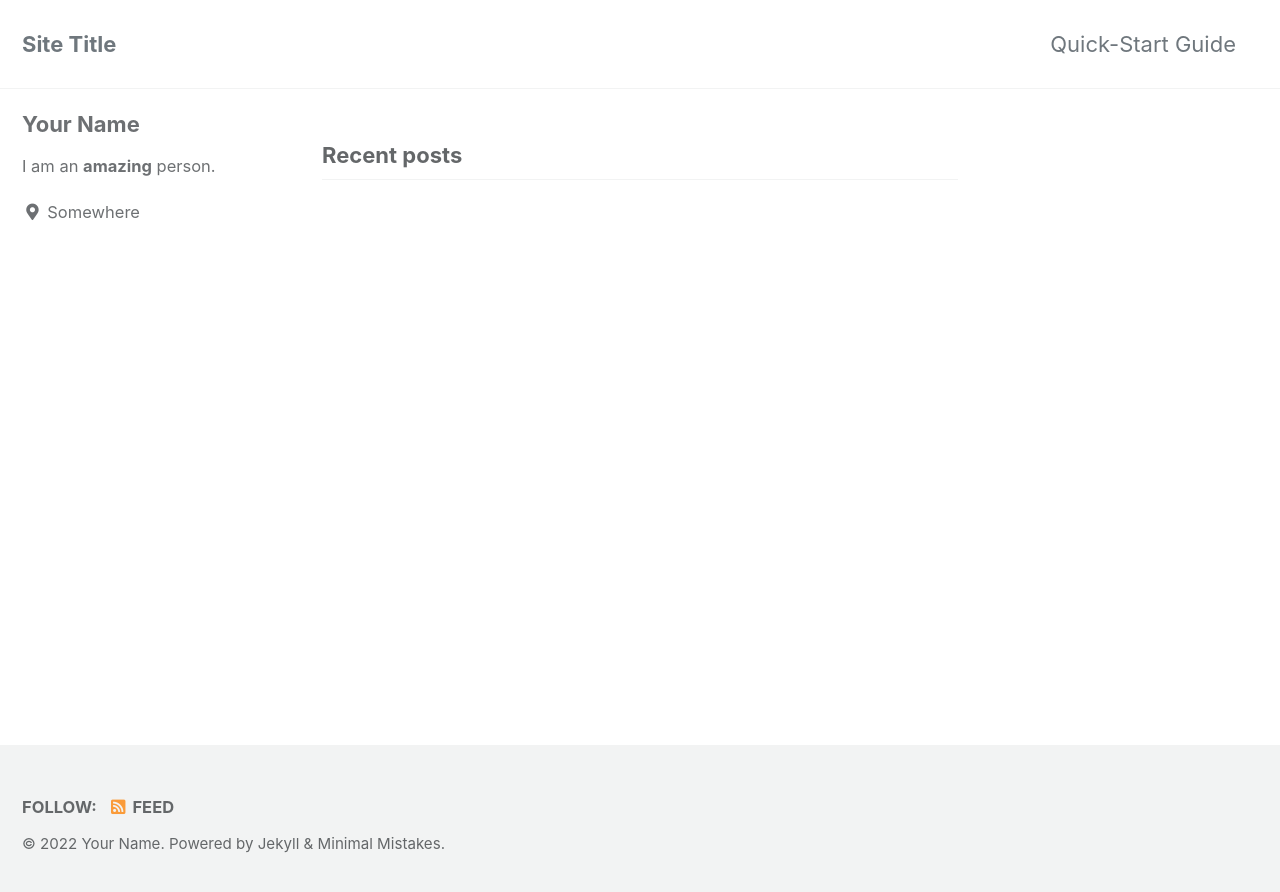
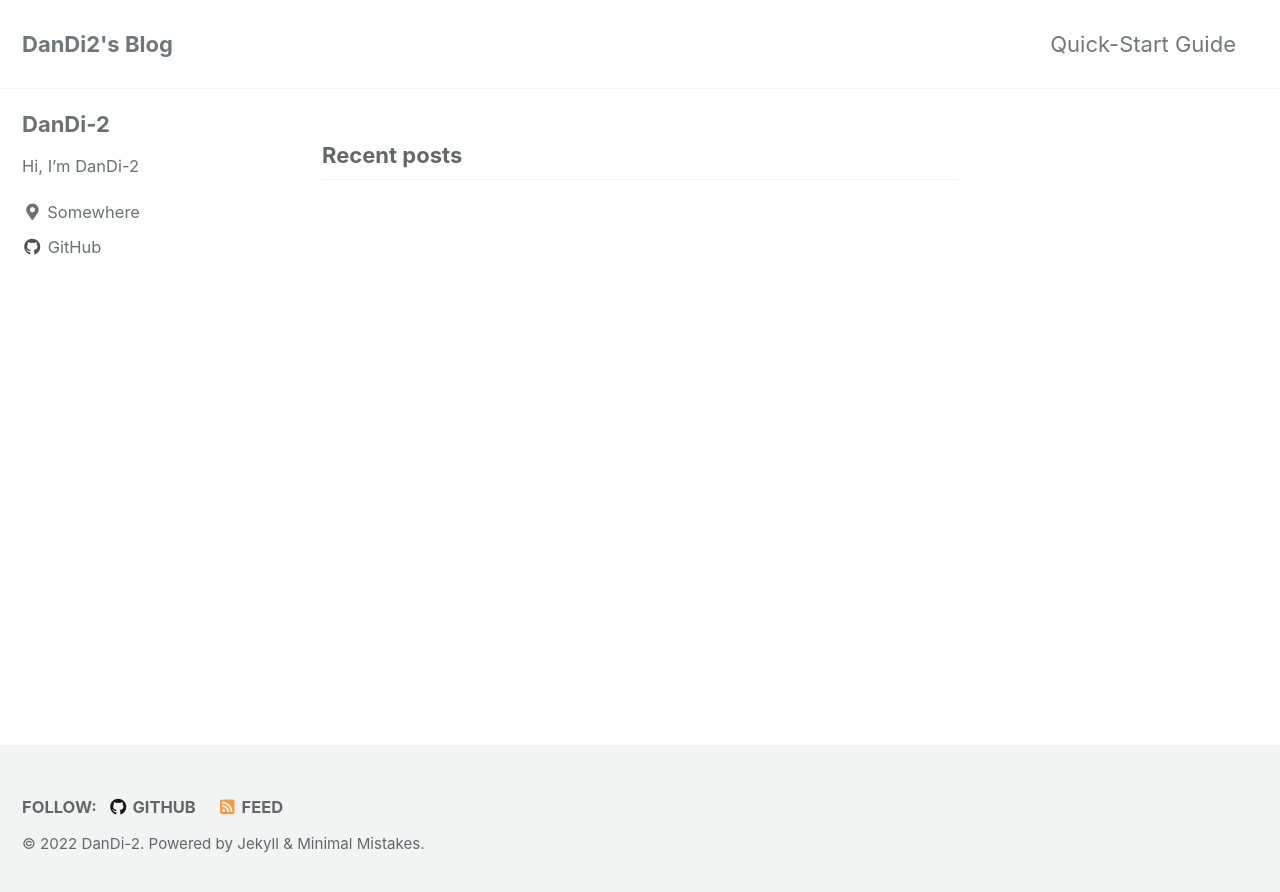
Before and after one commit to dan-di-2/dan-di-2.github.io, a Jekyll site: the page built from index.html, in a window 1280 px wide. Shown: the top 892 px of the page. Built offline with Jekyll 4.4.1, drawn with Linux system fonts in a browser that asks for light colours; cached includes are drawn as plain includes; the list of posts is cut into pages by our own code.

Commit message:
edit config

```diff
--- a/_config.yml
+++ b/_config.yml
@@ -16,11 +16,11 @@ minimal_mistakes_skin    : "default" # "air", "aqua", "contrast", "dark", "dirt"
 
 # Site Settings
 locale                   : "en-US"
-title                    : "Site Title"
+title                    : "DanDi2's Blog"
 title_separator          : "-"
 subtitle                 : # site tagline that appears below site title in masthead
-name                     : "Your Name"
-description              : "An amazing website."
+name                     : "DanDi-2"
+description              : "Hi, I'm DanDi-2"
 url                      : # the base hostname & protocol for your site e.g. "https://mmistakes.github.io"
 baseurl                  : # the subpath of your site, e.g. "/blog"
 repository               : # GitHub username/repo-name e.g. "mmistakes/minimal-mistakes"
@@ -104,9 +104,9 @@ analytics:
 
 # Site Author
 author:
-  name             : "Your Name"
+  name             : "DanDi-2"
   avatar           : # path of avatar image, e.g. "/assets/images/bio-photo.jpg"
-  bio              : "I am an **amazing** person."
+  bio              : "Hi, I'm DanDi-2"
   location         : "Somewhere"
   email            :
   links:
@@ -124,7 +124,7 @@ author:
       # url: "https://facebook.com/"
     - label: "GitHub"
       icon: "fab fa-fw fa-github"
-      # url: "https://github.com/"
+      url: "https://github.com/dan-di-2"
     - label: "Instagram"
       icon: "fab fa-fw fa-instagram"
       # url: "https://instagram.com/"
@@ -140,7 +140,7 @@ footer:
       # url:
     - label: "GitHub"
       icon: "fab fa-fw fa-github"
-      # url:
+      url: https://github.com/dan-di-2
     - label: "GitLab"
       icon: "fab fa-fw fa-gitlab"
       # url:
```
